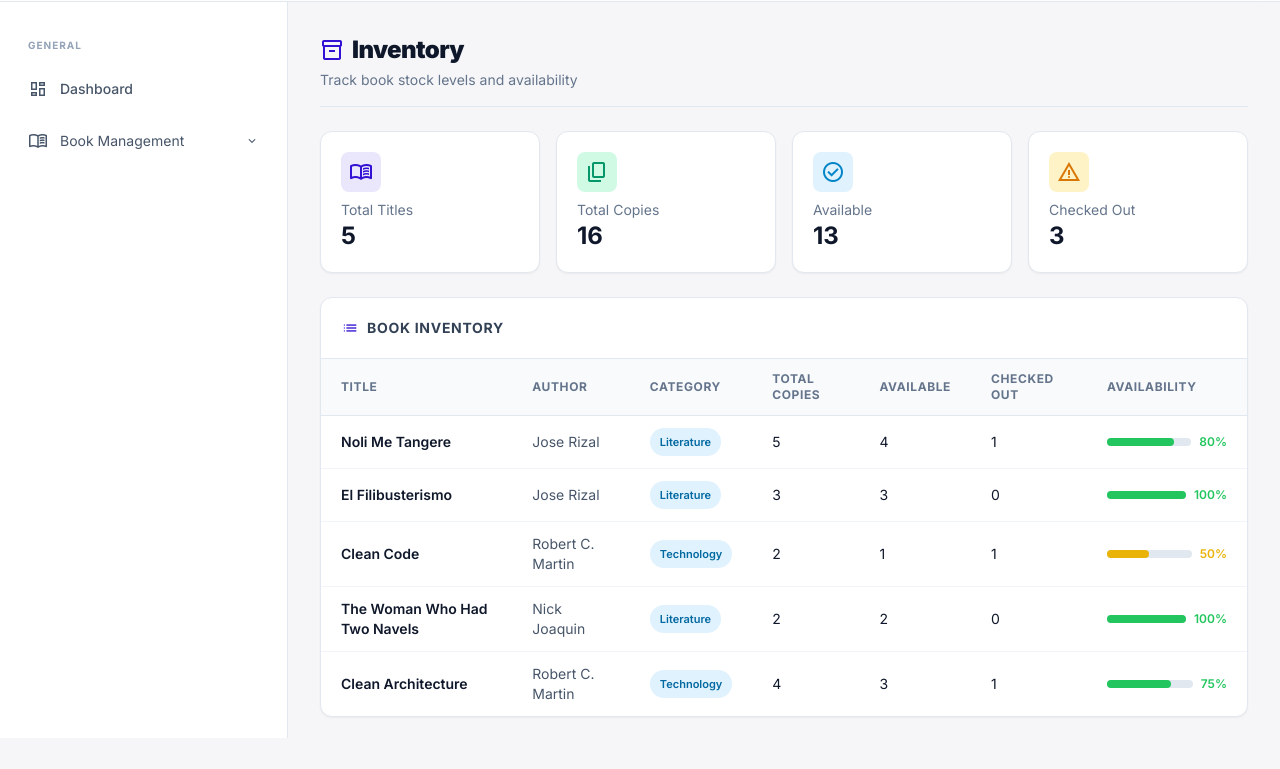
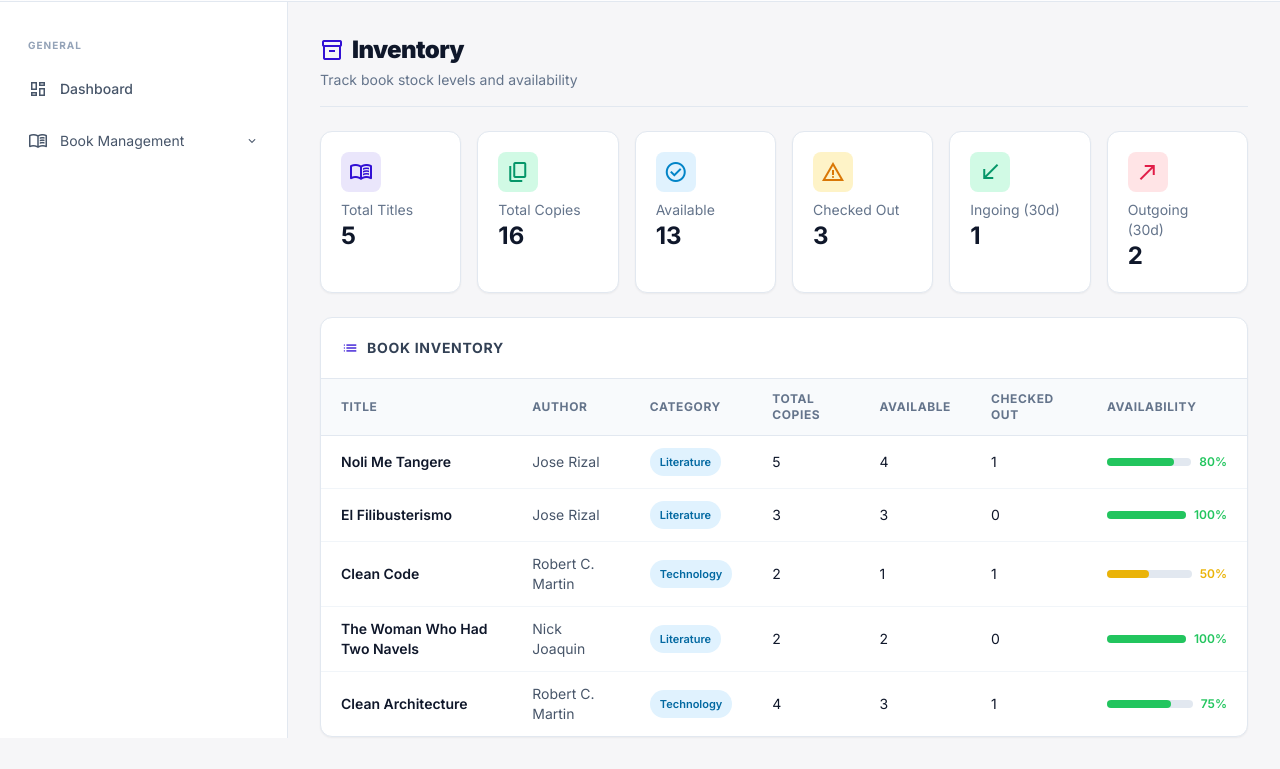
Before and after one commit to vincecharles/AklatBayonV2, a website: page pages/admin/inventory.html in a window 1280 px wide. Shown: the part 62-831 px from the top of the page. Drawn offline with nearby package versions, Linux system fonts and the light colour scheme; sample sign-in values are in the browser's storage.

Commit message:
feat: enhance theme management and add inventory statistics for ingoing and outgoing transactions

```diff
--- a/js/app.js
+++ b/js/app.js
@@ -1,9 +1,24 @@
 const App = (() => {
     const THEME_KEY = 'aklatbayon_theme';
+    const LEGACY_THEME_KEY = 'aklatbayon_dark_mode';
+
+    const applyStoredTheme = () => {
+        let stored = localStorage.getItem(THEME_KEY);
+        if (!stored) {
+            const legacy = localStorage.getItem(LEGACY_THEME_KEY);
+            stored = legacy === 'true' ? 'dark' : 'light';
+            localStorage.setItem(THEME_KEY, stored);
+        }
+        const html = document.documentElement;
+        if (stored === 'dark') html.classList.add('dark');
+        else html.classList.remove('dark');
+    };
 
     const init = () => {
+        applyStoredTheme();
         renderHeader();
         Sidebar.render();
+        updateToggleIcon();
     };
 
     const toggleDarkMode = () => {
@@ -11,6 +26,7 @@ const App = (() => {
         const isDark = html.classList.contains('dark');
         html.classList.toggle('dark');
         localStorage.setItem(THEME_KEY, isDark ? 'light' : 'dark');
+        localStorage.setItem(LEGACY_THEME_KEY, isDark ? 'false' : 'true');
         updateToggleIcon();
     };
 
--- a/pages/admin/inventory.html
+++ b/pages/admin/inventory.html
@@ -35,7 +35,7 @@
       </div>
 
       <!-- Stat Cards -->
-      <div class="grid grid-cols-1 sm:grid-cols-2 lg:grid-cols-4 gap-4 mb-6">
+      <div class="grid grid-cols-1 sm:grid-cols-2 lg:grid-cols-3 xl:grid-cols-6 gap-4 mb-6">
         <!-- Total Titles -->
         <div class="bg-white dark:bg-slate-900 rounded-xl p-5 border border-slate-200 dark:border-slate-800 shadow-sm hover:shadow-md transition-shadow">
           <div class="flex items-center justify-between mb-2">
@@ -67,6 +67,22 @@
           </div>
           <p class="text-sm text-slate-500">Checked Out</p>
           <p class="text-2xl font-bold" id="inv-out">0</p>
+        </div>
+        <!-- Ingoing (Returns, 30 days) -->
+        <div class="bg-white dark:bg-slate-900 rounded-xl p-5 border border-slate-200 dark:border-slate-800 shadow-sm hover:shadow-md transition-shadow">
+          <div class="flex items-center justify-between mb-2">
+            <span class="material-symbols-outlined text-emerald-600 bg-emerald-100 dark:bg-emerald-900/30 p-2 rounded-lg">south_west</span>
+          </div>
+          <p class="text-sm text-slate-500">Ingoing (30d)</p>
+          <p class="text-2xl font-bold" id="inv-ingoing">0</p>
+        </div>
+        <!-- Outgoing (Borrows, 30 days) -->
+        <div class="bg-white dark:bg-slate-900 rounded-xl p-5 border border-slate-200 dark:border-slate-800 shadow-sm hover:shadow-md transition-shadow">
+          <div class="flex items-center justify-between mb-2">
+            <span class="material-symbols-outlined text-rose-600 bg-rose-100 dark:bg-rose-900/30 p-2 rounded-lg">north_east</span>
+          </div>
+          <p class="text-sm text-slate-500">Outgoing (30d)</p>
+          <p class="text-2xl font-bold" id="inv-outgoing">0</p>
         </div>
       </div>
 
@@ -105,12 +121,27 @@
     if (!Auth.requireAuth()) { window.location.href = '/pages/auth/login.html'; throw ''; }
     App.init();
     const books = Store.getAll('books');
+    const transactions = Store.getAll('transactions');
     let totalCopies = 0, totalAvail = 0;
     books.forEach((b) => { totalCopies += b.copies; totalAvail += b.available; });
+
+    const now = new Date();
+    const start = new Date(now);
+    start.setDate(start.getDate() - 30);
+    const in30 = (isoDate) => {
+      if (!isoDate) return false;
+      const d = new Date(isoDate);
+      return !Number.isNaN(d.getTime()) && d >= start && d <= now;
+    };
+    const ingoing30 = transactions.filter((t) => in30(t.date_returned)).length;
+    const outgoing30 = transactions.filter((t) => in30(t.date_issued)).length;
+
     document.getElementById('inv-titles').textContent = books.length;
     document.getElementById('inv-copies').textContent = totalCopies;
     document.getElementById('inv-avail').textContent = totalAvail;
     document.getElementById('inv-out').textContent = totalCopies - totalAvail;
+    document.getElementById('inv-ingoing').textContent = ingoing30;
+    document.getElementById('inv-outgoing').textContent = outgoing30;
     const tbody = document.getElementById('data-table');
     if (!books.length) { tbody.innerHTML = '<tr><td colspan="7" class="px-5 py-8 text-center text-slate-400"><span class="material-symbols-outlined block mb-2 text-3xl opacity-30">inventory_2</span>No books in inventory.</td></tr>'; }
     else {
```
